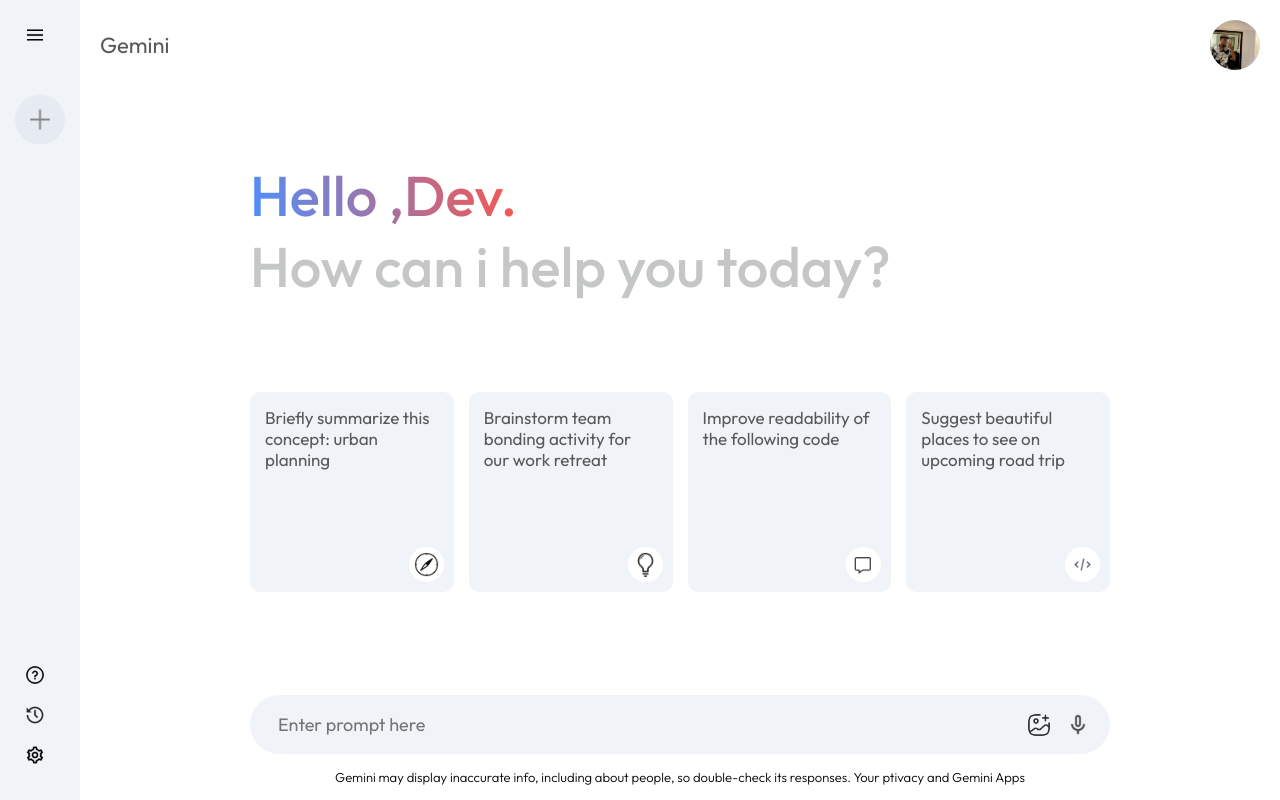
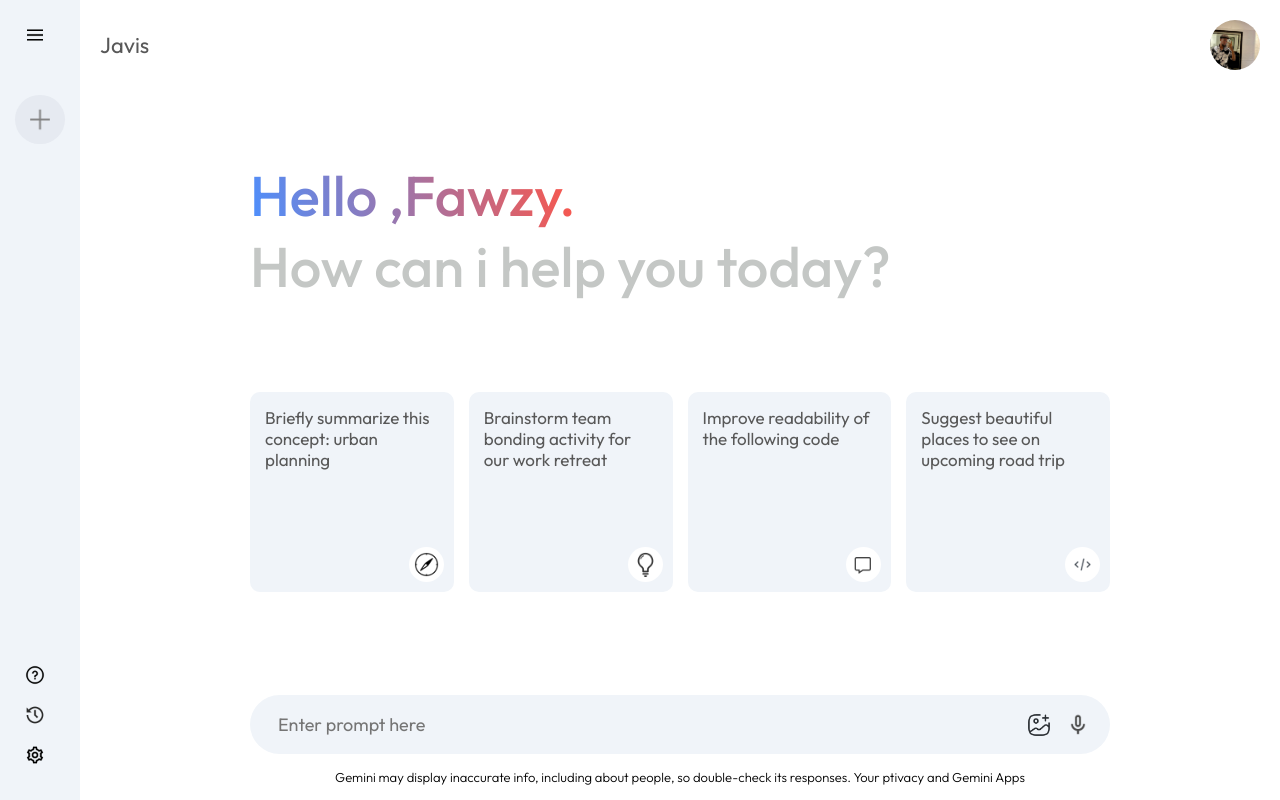
Before and after one commit to faw7an/gemini-ai-clone, a React (Vite) app: page / in a window 1280 px wide. Built offline with nearby package versions, Linux system fonts and the light colour scheme.

Commit message:
Update Main.jsx

```diff
--- a/src/components/Main/Main.jsx
+++ b/src/components/Main/Main.jsx
@@ -10,7 +10,7 @@
     return (
         <div className="main">
             <div className="nav">
-                <p>Gemini</p>
+                <p>Javis</p>
 
                 <img src={assets.me_icon} alt="" />
             </div>
@@ -18,7 +18,7 @@
                 {!showResult?
                  <>
                  <div className="greet">
-                        <p><span>Hello ,Dev.</span></p>
+                        <p><span>Hello ,Fawzy.</span></p>
                         <p>How can i help you today?</p>
                     </div><div className="cards">
                             <div className="card">
```
